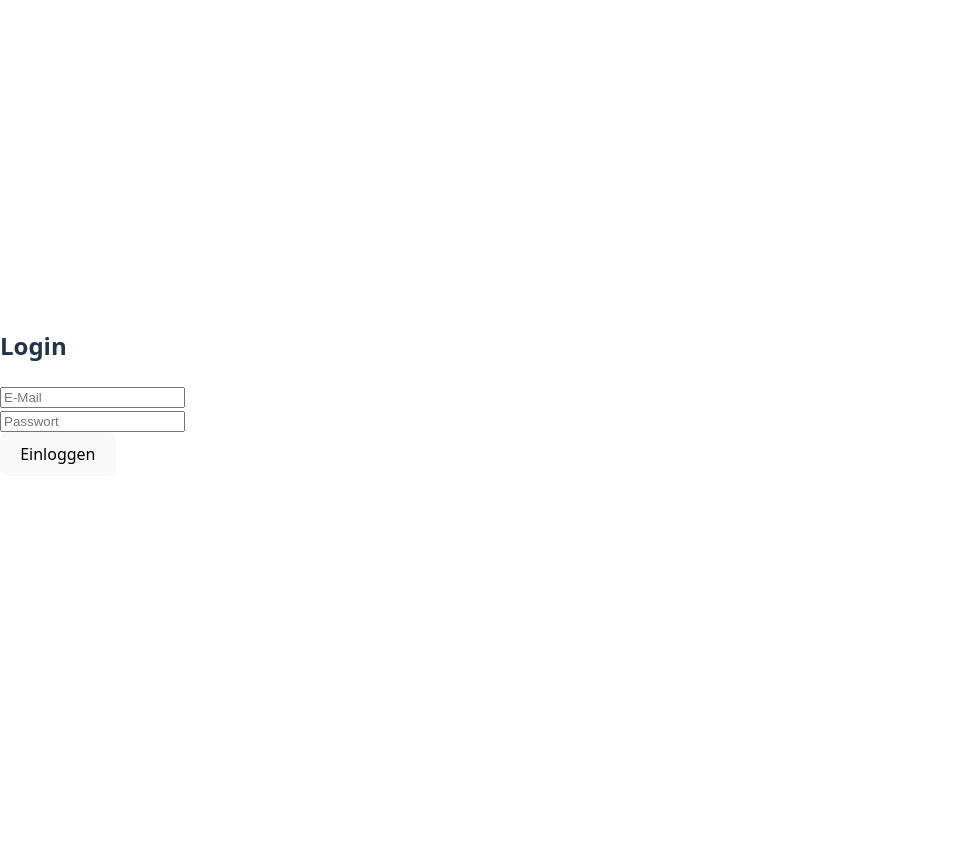
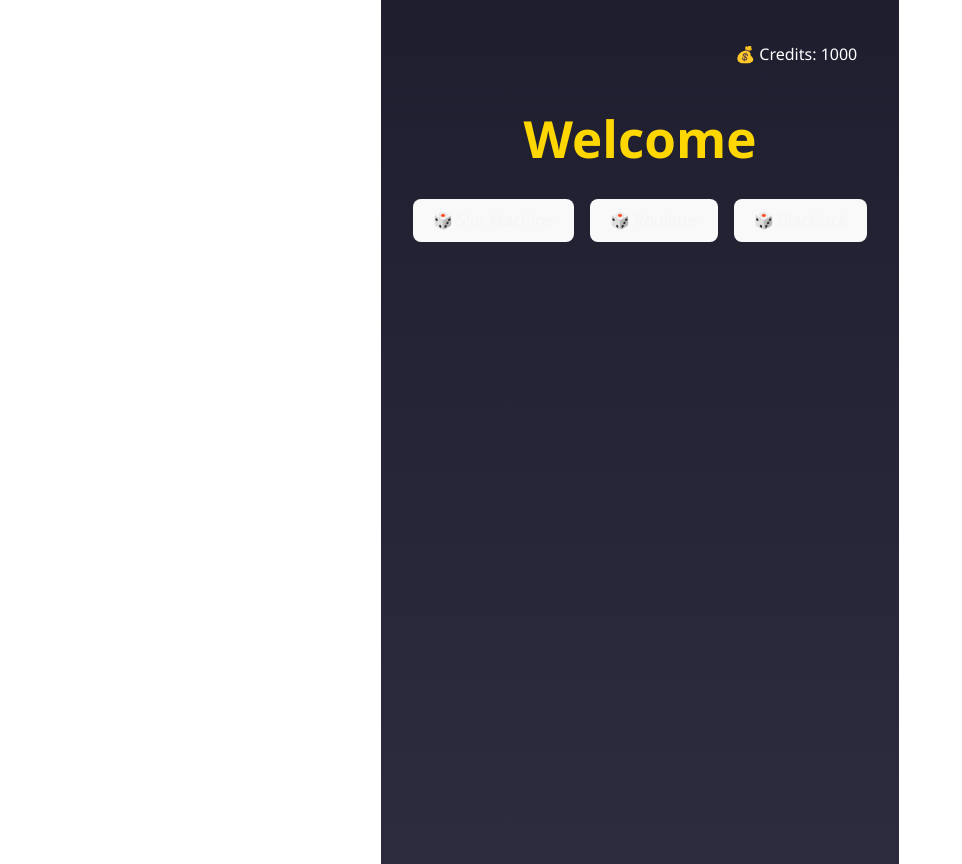
Before and after one commit to Monsterelch0/Projekt-Web-Entwicklung, a React (Vite) app in the folder frontend/: page / in a window 1280 px wide. Shown: the whole page, without its empty margins (0-962 px from the left). Before the commit the page ends 800 px from the top, so only its background shows below. Built offline with nearby package versions, Linux system fonts and the light colour scheme.

Commit message:
Fixed MainPage css

```diff
--- a/frontend/src/App.css
+++ b/frontend/src/App.css
@@ -35,7 +35,7 @@ button {
   background-color: #ffd700;
   border: none;
   border-radius: 5px;
-  color: #1e1e2f;
+  color: #f5f5f5;
   font-weight: bold;
   cursor: pointer;
   transition: background-color 0.3s;
@@ -78,7 +78,7 @@ p {
   background-color: #ffd700;
   border: none;
   border-radius: 5px;
-  color: #1e1e2f;
+  color: #e9e9ea;
   font-weight: bold;
   cursor: pointer;
   transition: background-color 0.3s;
--- a/frontend/src/App.tsx
+++ b/frontend/src/App.tsx
@@ -2,12 +2,12 @@
 import { Routes, Route } from 'react-router-dom';
 import Login from './components/login';
 import HomePage from './components/HomePage';
-
+import './App.css';
 export default function App() {
   return (
     <Routes>
-      <Route path="/" element={<Login />} />
-      <Route path="/home" element={<HomePage />} />
+
+      <Route path="/" element={<HomePage />} />
     </Routes>
   );
 }
--- a/frontend/src/components/HomePage.tsx
+++ b/frontend/src/components/HomePage.tsx
@@ -24,7 +24,7 @@ export default function HomePage() {
       <div style={{ textAlign: 'right', padding: '10px' }}>
         💰 Credits: {credits}
       </div>
-      <h1>Willkommen im Casino</h1>
+      <h1>Welcome</h1>
       <div style={{ display: 'flex', gap: '1rem', flexWrap: 'wrap' }}>
         {games.map((game) => (
           <button key={game.id} onClick={() => navigate(`/game/${game.id}`)}>
```
